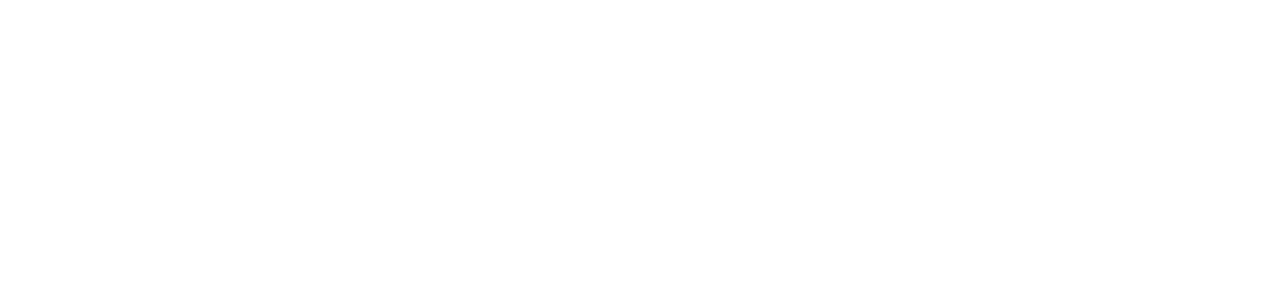
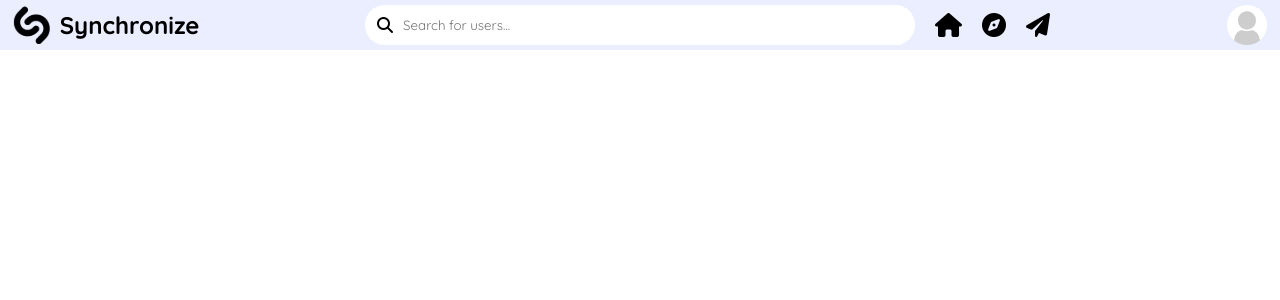
Before and after one commit to AlvaJufinto/mern-social-media, a React (Create React App) app: page /profile/1 in a window 1280 px wide. Before the commit this address had no page. Shown: the top 300 px of the page. Built offline with nearby package versions, Linux system fonts and the light colour scheme.

Commit message:
ADD: Profile page

```diff
--- a/src/App.js
+++ b/src/App.js
@@ -10,6 +10,7 @@
 import SignUp from "./pages/SignUp";
 import Home from "./pages/Home";
 import Explore from "./pages/Explore";
+import Profile from "./pages/Profile";
 
 import './styles/globals.css';
 
@@ -22,6 +23,8 @@
         <Route path="/sign-up" element={<SignUp />}></Route>
         <Route path="/" element={<Home />}></Route>
         <Route path="/explore" element={<Explore />}></Route>
+        <Route path="/profile/:username" element={<Profile />}></Route>
+
       </Routes>
     </Router>
   );
--- /dev/null
+++ b/src/pages/Profile.jsx
@@ -0,0 +1,25 @@
+import { useContext } from "react";
+import {
+  Link
+} from "react-router-dom";
+
+import Navbar from "../components/Navbar";
+import AddPost from "../components/AddPost";
+import Post from "../components/Post";
+import noAvatar from "./../assets/img/noAvatar.png";
+
+import './../styles/pages-css/profile.css';
+
+const Profile = () => {
+
+  return (
+    <>
+      <Navbar />
+      <div className="ProfileContainer section-global">
+
+      </div>
+    </>
+  );
+}
+
+export default Profile;
--- a/src/styles/pages-css/explore.css
+++ b/src/styles/pages-css/explore.css
@@ -17,6 +17,7 @@
 }
 .Explore__Image__overlay-container {
     display: none;
+    user-select: none;
 }
 .Explore__image-container:hover .Explore__Image__overlay-container {
     gap: 20px;
```
Also changed, not shown: src/styles/pages-css/profile.css (added).
